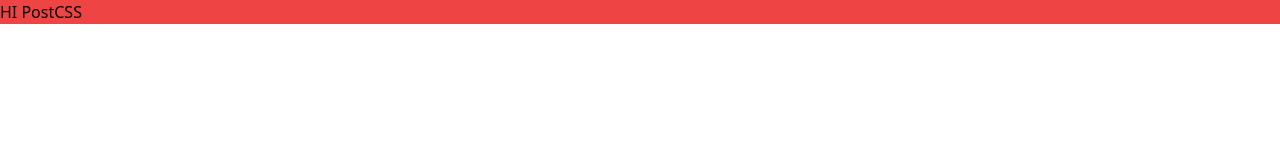
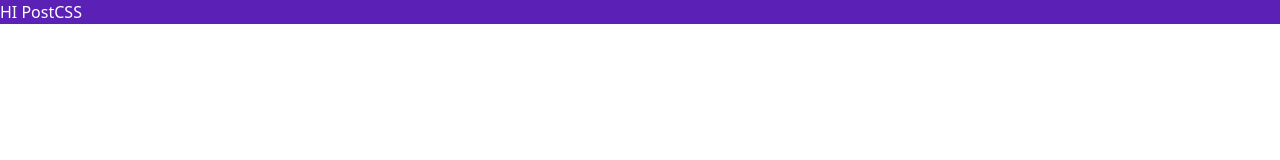
Before and after one commit to NFRIDOY/TailwindPostCSS-init, a website built with Vite: page index.html in a window 1280 px wide. Built offline with nearby package versions, Linux system fonts and the light colour scheme.

Commit message:
TailwindPostCSS Ready File!!!

```diff
--- a/index.html
+++ b/index.html
@@ -7,6 +7,6 @@
     <link rel="stylesheet" href="style.css">
 </head>
 <body>
-    <h1 class="bg-red-500">HI PostCSS</h1>
+    <h1 class="bg-violet-800 text-white">HI PostCSS</h1>
 </body>
 </html>
```
